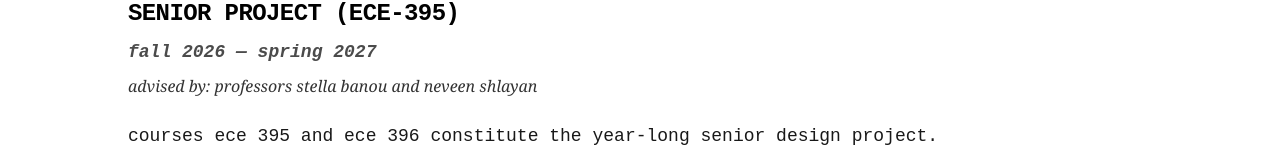
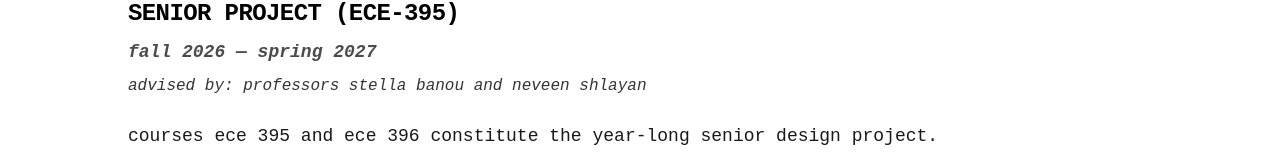
Before and after one commit to n0lqn/PortfolioWebsite, a Next.js app: page /research in a window 1280 px wide. Shown: the part 552-708 px from the top of the page. Built offline with nearby package versions, Linux system fonts and the light colour scheme.

Commit message:
Fix font for advisor line

```diff
--- a/src/app/research/page.tsx
+++ b/src/app/research/page.tsx
@@ -43,7 +43,7 @@ export default function Capstone() {
               <div className="flex flex-col gap-2">
                 <h2 className="text-2xl font-bold tracking-tight uppercase">{project.title}</h2>
                 <div className="text-lg font-bold italic opacity-70">{project.date}</div>
-                {project.advisors && <div className="text-md italic opacity-60 font-serif">{project.advisors}</div>}
+                {project.advisors && <div className="text-md italic opacity-60">{project.advisors}</div>}
                 <p className="text-lg opacity-90 max-w-4xl leading-relaxed mt-4">{project.description}</p>
               </div>
             </motion.div>
```
